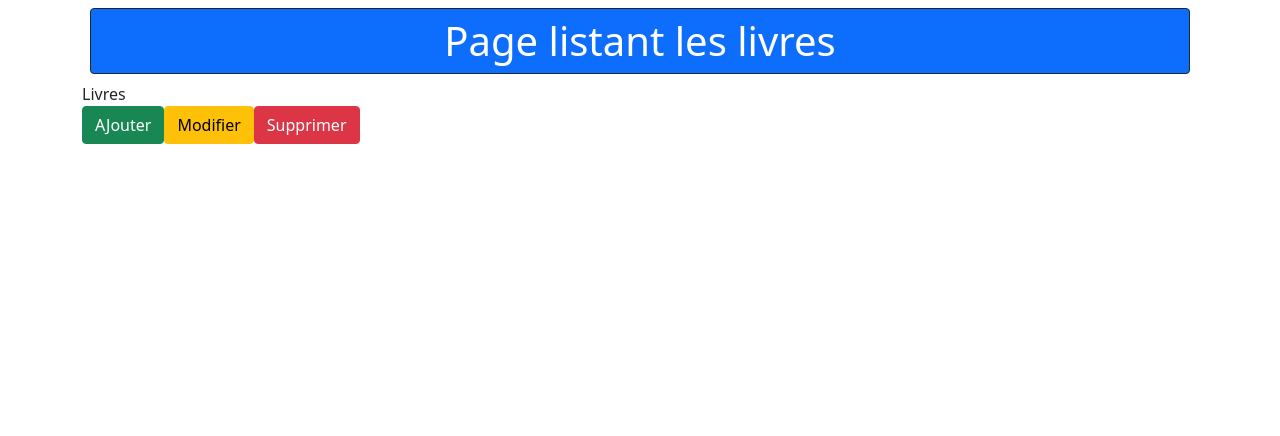
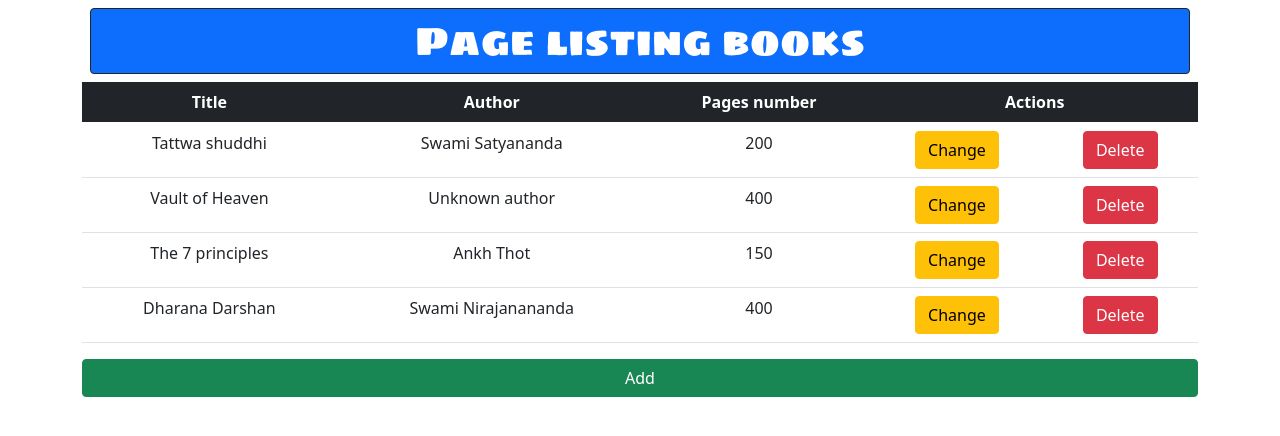
Before and after one commit to HosanaAbollo237/react_livre_crud_front_end, a React (Create React App) app: page / in a window 1280 px wide. Shown: the top 436 px of the page. Built offline with nearby package versions, Linux system fonts and the light colour scheme.

Commit message:
creation du composant books + iteration

```diff
--- a/src/App.js
+++ b/src/App.js
@@ -1,17 +1,17 @@
 import React, {Component} from 'react'
 import TitleH1 from './components/Title/TitleH1'
 import MyButton from './components/Button/MyButton'
+import Books from './containers/Books/Books'
 
 class App extends Component {
+
   render(){
 
     return(
       <div className="container">
-        <TitleH1> Page listant les livres</TitleH1>
-        <div>Livres</div>
-        <MyButton typeBtn="btn-success" clic={() => console.log('ajout')}>AJouter</MyButton>
-        <MyButton typeBtn="btn-warning" clic={() => console.log('modifier')}>Modifier</MyButton>
-        <MyButton typeBtn="btn-danger"  clic={() => console.log('supprimer')}>Supprimer</MyButton>
+        <TitleH1> Page listing books</TitleH1>
+        <Books/>
+        <MyButton typeBtn="btn-success" css="w-100" clic={() => console.log('add')}>Add</MyButton>
       </div>
     )
   }
--- a/src/components/Button/MyButton.js
+++ b/src/components/Button/MyButton.js
@@ -2,7 +2,7 @@ import React from 'react'
 
 const MyButton = (props) => {
 
-    let btnCss = `btn ${props.typeBtn}`
+    let btnCss = `btn ${props.typeBtn} ${props.css}`
 
     return(
         <>
--- a/src/components/Title/Title.module.css
+++ b/src/components/Title/Title.module.css
@@ -1,7 +1,7 @@
-.policeTitre {
+.policeTitle {
     font-family: 'Sigmar One', cursive;
 }
 
-.policeTitre:hover{
+.policeTitle:hover{
     color:orange !important;
 }
--- /dev/null
+++ b/src/containers/Books/Books.js
@@ -0,0 +1,45 @@
+import React, {Component} from 'react'
+import MyButton from '../../components/Button/MyButton'
+
+class Books extends Component{
+
+    state = {
+        books: [
+            {id:1, title: "Tattwa shuddhi", author:"Swami Satyananda", pagesNumber:200},
+            {id:2, title: "Vault of Heaven", author:"Unknown author", pagesNumber:400},
+            {id:3, title: "The 7 principles", author:"Ankh Thot", pagesNumber:150},
+            {id:4, title: "Dharana Darshan", author:"Swami Nirajanananda", pagesNumber:400}
+        ]
+    }
+    render(){
+        return(
+            <>
+                <table className="table text-center">
+                    <thead>
+                        <tr className="table-dark text-white">
+                            <th>Title</th>
+                            <th>Author</th>
+                            <th>Pages number</th>
+                            <th colSpan="2">Actions</th>
+                        </tr>
+                    </thead>
+                    <tbody>
+                            {this.state.books.map(book => {
+                                return (
+                                        <tr key={book.id}>
+                                            <td >{book.title}</td>
+                                            <td>{book.author}</td>
+                                            <td>{book.pagesNumber}</td>
+                                            <td><MyButton typeBtn="btn-warning" clic={() => console.log('change')}>Change</MyButton></td>
+                                            <td><MyButton typeBtn="btn-danger" clic={() => console.log('delete')}>Delete</MyButton></td>
+                                        </tr>
+                                )
+                            })}
+                    </tbody>
+                </table>
+            </>
+        )
+    }
+}
+
+export default Books;
```
Also changed, not shown: 1 other file (tests, documents, lock files or other folders).
